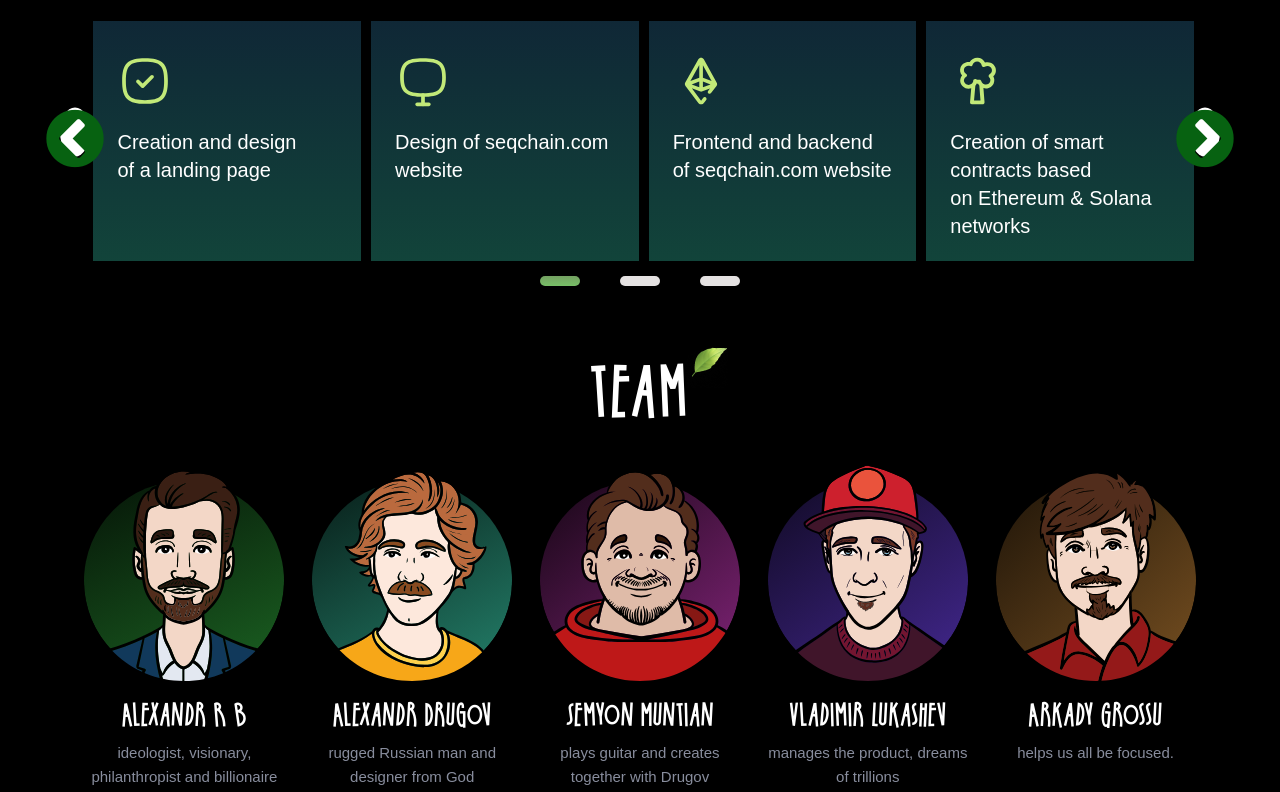
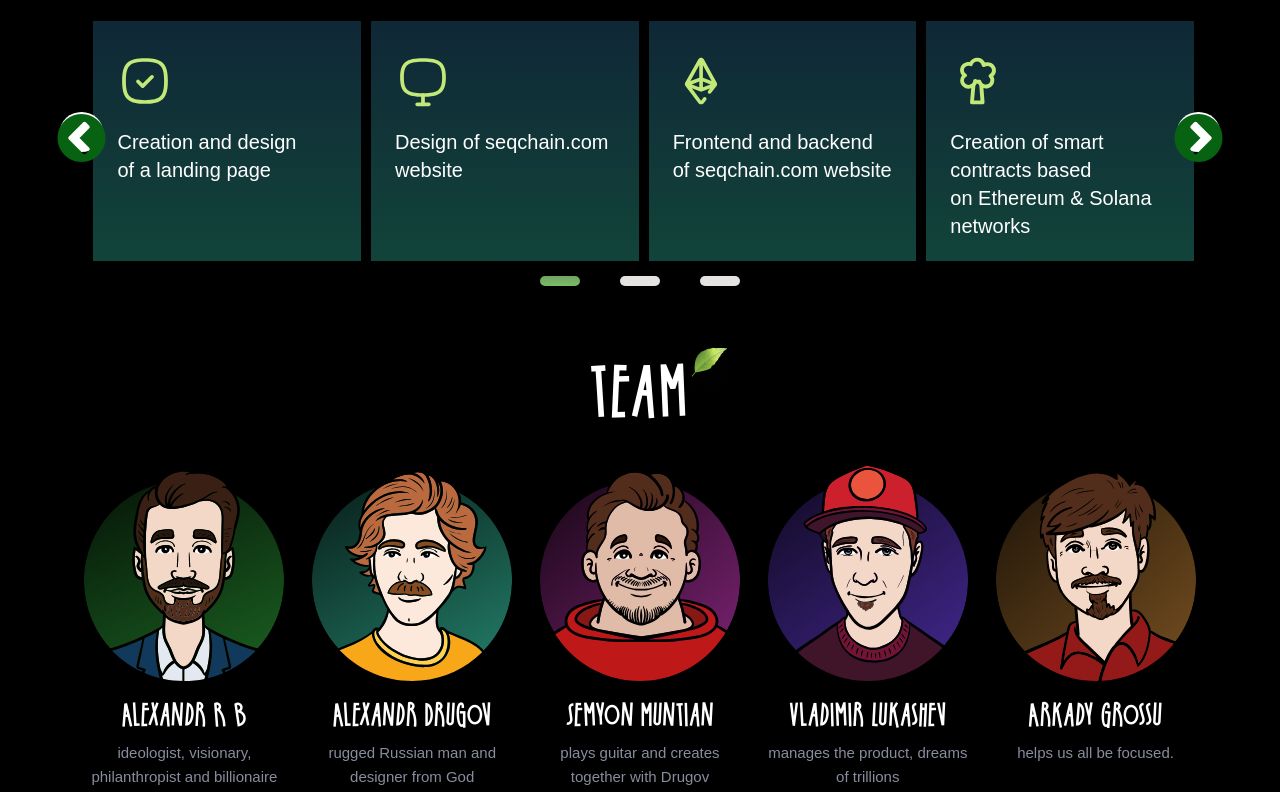
Before and after one commit to VLadislav9607/NFT-Sequoia, a plain HTML site: page index.html in a window 1280 px wide. Shown: the part 4507-5299 px from the top of the page. Drawn offline with nearby package versions, Linux system fonts and the light colour scheme; a web font is replaced by a local one.

Commit message:
final commit

```diff
--- a/slick/slick-theme.css
+++ b/slick/slick-theme.css
@@ -19,8 +19,8 @@
 .slick-next {
   position: absolute;
   display: block;
-  height: 49px;
-  width: 30px;
+  height: 40px;
+  width: 43px;
   line-height: 0px;
   font-size: 0px;
   cursor: pointer;
@@ -41,7 +41,7 @@
 .slick-prev:before,
 .slick-next:before {
   font-family: "slick";
-  font-size: 67px;
+  font-size: 56px;
   color: #076211;
   opacity: 1;
   line-height: 1;
```
